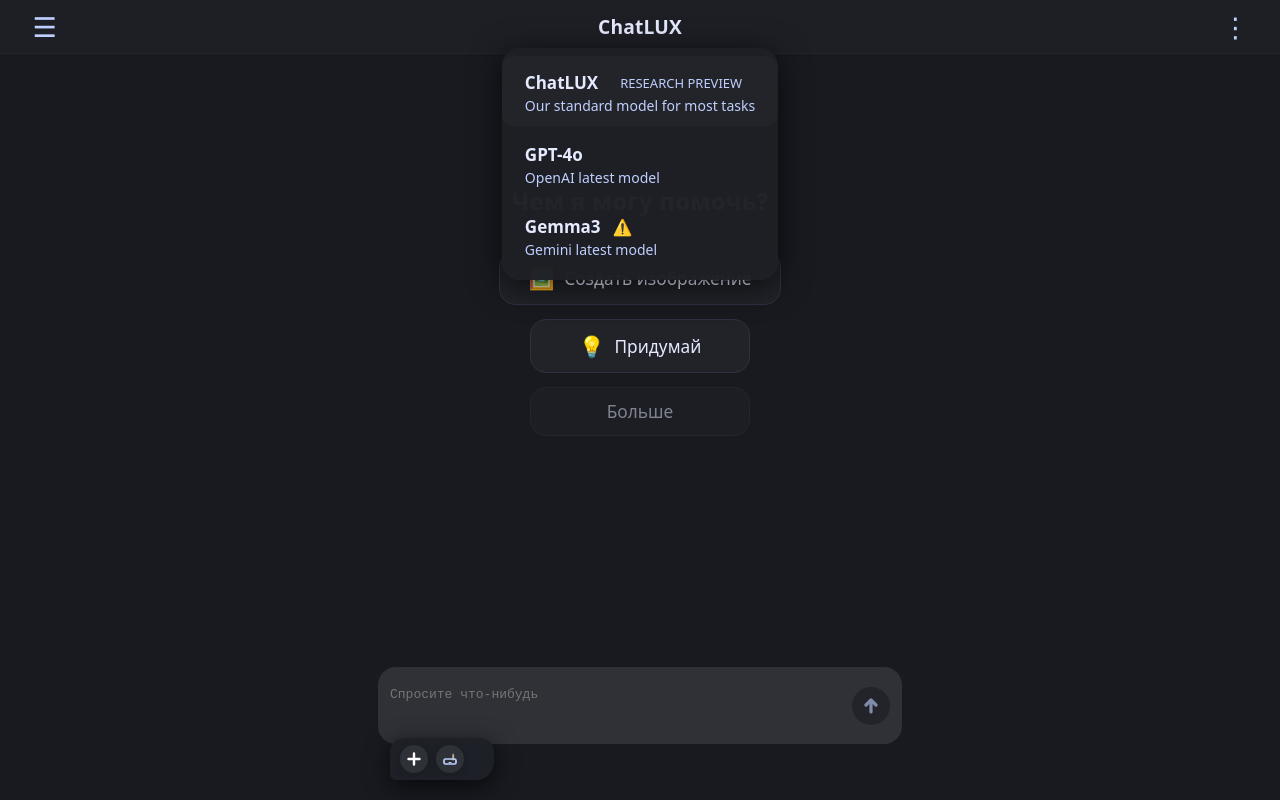
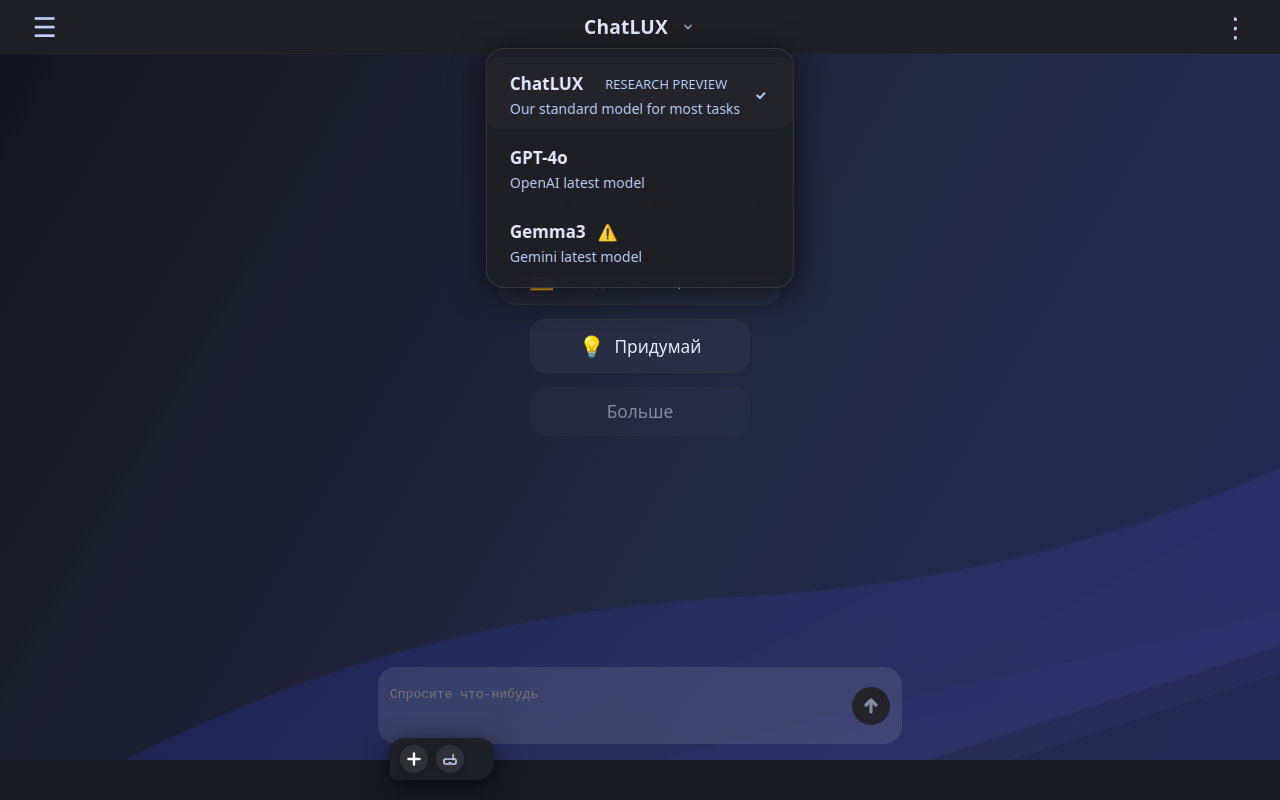
Before and after one commit to Chaynickk/ChatBot, a React (Vite) app in the folder ChatBot.Frontend/: page / in a window 1280 px wide. Both pictures are taken after a click on the button "ChatLUX". Built offline with nearby package versions, Linux system fonts and the light colour scheme.

Commit message:
init gradient

```diff
--- a/ChatBot.Frontend/src/components/ChatScreen.css
+++ b/ChatBot.Frontend/src/components/ChatScreen.css
@@ -11,6 +11,7 @@
   border-radius: 0;
   overflow: hidden;
   position: relative;
+  z-index: 1;
   align-items: stretch;
   justify-content: stretch;
   padding-bottom: 80px;
@@ -288,9 +289,11 @@
   position: absolute;
   left: 0;
   bottom: 44px;
-  background: rgba(30,32,38,0.98);
+  background: rgba(30, 32, 38, 0.75);
+  backdrop-filter: blur(8px);
+  border: 1px solid rgba(255, 255, 255, 0.1);
   border-radius: 18px;
-  box-shadow: 0 6px 32px 0 #000a;
+  box-shadow: 0 8px 32px rgba(0, 0, 0, 0.2);
   padding: 18px 16px 12px 16px;
   display: flex;
   flex-direction: column;
@@ -305,7 +308,7 @@
 }
 
 .feature-btn {
-  background: rgba(255,255,255,0.10);
+  background: rgba(255, 255, 255, 0.08);
   border: none;
   border-radius: 12px;
   color: #fff;
@@ -315,9 +318,10 @@
   cursor: pointer;
   transition: background 0.18s;
   text-align: left;
+  backdrop-filter: blur(4px);
 }
 .feature-btn:active {
-  background: #646cff33;
+  background: rgba(100, 108, 255, 0.15);
 }
 .feature-btn:focus, .feature-btn:active {
   outline: none !important;
@@ -538,3 +542,94 @@
     padding: 7px 10px 7px 7px;
   }
 }
+
+.background-waves {
+  position: absolute;
+  inset: 0;
+  width: 100vw;
+  height: 100vh;
+  z-index: -1;
+  pointer-events: none;
+  overflow: hidden;
+}
+
+.background-waves svg {
+  position: absolute;
+  top: 0; left: 0;
+  width: 120vw;
+  height: 120vh;
+  transform: rotate(-18deg);
+  min-width: 100vw;
+  min-height: 100vh;
+}
+
+.wave1 {
+  animation: waveMove1 12s ease-in-out infinite alternate;
+}
+.wave2 {
+  animation: waveMove2 16s ease-in-out infinite alternate;
+}
+
+@keyframes waveMove1 {
+  0% { transform: translateY(0) scaleX(1); opacity: 0.7; }
+  100% { transform: translateY(-30px) scaleX(1.04); opacity: 1; }
+}
+@keyframes waveMove2 {
+  0% { transform: translateY(0) scaleX(1); opacity: 0.5; }
+  100% { transform: translateY(40px) scaleX(0.98); opacity: 0.7; }
+}
+
+.background-gradient {
+  position: absolute;
+  inset: 0;
+  width: 100vw;
+  height: 100vh;
+  z-index: -2;
+  pointer-events: none;
+  background: linear-gradient(120deg, #181a20 0%, #232b3f 60%, #232b4f 100%);
+  animation: bgBreath 18s ease-in-out infinite alternate;
+}
+
+@keyframes bgBreath {
+  0%   { filter: brightness(1) contrast(1) hue-rotate(0deg); }
+  50%  { filter: brightness(1.13) contrast(1.09) hue-rotate(8deg); }
+  100% { filter: brightness(1) contrast(1) hue-rotate(0deg); }
+}
+
+.model-menu {
+  position: absolute;
+  top: calc(100% + 8px);
+  left: 50%;
+  transform: translateX(-50%);
+  background: rgba(30, 32, 38, 0.75);
+  backdrop-filter: blur(8px);
+  border: 1px solid rgba(255, 255, 255, 0.1);
+  border-radius: 18px;
+  box-shadow: 0 8px 32px rgba(0, 0, 0, 0.2);
+  padding: 8px 0;
+  min-width: 260px;
+  z-index: 1002;
+  display: flex;
+  flex-direction: column;
+  gap: 0;
+}
+
+.model-menu__item {
+  background: none;
+  color: #e6eaff;
+  text-align: left;
+  padding: 14px 22px 10px 22px;
+  font-size: 17px;
+  font-weight: 600;
+  cursor: pointer;
+  border-radius: 12px;
+  margin-bottom: 2px;
+  display: flex;
+  align-items: center;
+  justify-content: space-between;
+  backdrop-filter: blur(4px);
+}
+
+.model-menu__item:hover {
+  background: rgba(35, 36, 42, 0.4);
+}
--- a/ChatBot.Frontend/src/components/ChatScreen.tsx
+++ b/ChatBot.Frontend/src/components/ChatScreen.tsx
@@ -2,9 +2,28 @@
 import './ChatScreen.css';
 
 const features = [
-  { label: 'Улучшить промпт' },
-  { label: 'Стиль' },
-  { label: 'Отчёт' },
+  { label: 'Улучшить промпт', icon: (
+    <svg width="20" height="20" viewBox="0 0 20 20" fill="none">
+      <rect x="10.2" y="10.5" width="1.2" height="6" rx="0.6" transform="rotate(-35 10.2 10.5)" fill="#bfcfff"/>
+      <rect x="8.5" y="6.5" width="5" height="2" rx="1" fill="#fff" stroke="#bfcfff" strokeWidth="1"/>
+      <rect x="12.5" y="6.5" width="1.2" height="2" rx="0.6" fill="#bfcfff"/>
+      <g>
+        <path d="M15.5 5.5L15.8 6.1L16.5 6.3L15.8 6.5L15.5 7.1L15.2 6.5L14.5 6.3L15.2 6.1L15.5 5.5Z" stroke="#bfcfff" strokeWidth="0.5" fill="none"/>
+        <path d="M13.2 4.2L13.4 4.6L13.9 4.7L13.4 4.9L13.2 5.3L13 4.9L12.5 4.7L13 4.6L13.2 4.2Z" stroke="#bfcfff" strokeWidth="0.4" fill="none"/>
+        <path d="M16.5 8.2L16.7 8.5L17.1 8.6L16.7 8.7L16.5 9L16.3 8.7L15.9 8.6L16.3 8.5L16.5 8.2Z" stroke="#bfcfff" strokeWidth="0.3" fill="none"/>
+      </g>
+    </svg>
+  ) },
+  { label: 'Стиль', icon: (
+    <div style={{position: 'relative', width: 20, height: 20}}>
+      <svg width="20" height="20" viewBox="0 0 20 20" fill="none" style={{position: 'absolute', left: 0, top: 0}}><circle cx="10" cy="10" r="8" fill="#bfcfff" opacity="0.2"/><path d="M7 10C7 11.5 8.5 13 10 13C11.5 13 13 11.5 13 10C13 8.5 11.5 7 10 7C8.5 7 7 8.5 7 10Z" fill="#bfcfff"/></svg>
+      <svg width="20" height="20" viewBox="0 0 20 20" fill="none" style={{position: 'absolute', left: 4, top: 4}}><circle cx="10" cy="10" r="8" fill="#bfcfff" opacity="0.2"/><path d="M7 10C7 11.5 8.5 13 10 13C11.5 13 13 11.5 13 10C13 8.5 11.5 7 10 7C8.5 7 7 8.5 7 10Z" fill="#bfcfff"/></svg>
+      <svg width="20" height="20" viewBox="0 0 20 20" fill="none" style={{position: 'absolute', left: 8, top: 8}}><circle cx="10" cy="10" r="8" fill="#bfcfff"/><path d="M7 10C7 11.5 8.5 13 10 13C11.5 13 13 11.5 13 10C13 8.5 11.5 7 10 7C8.5 7 7 8.5 7 10Z" fill="#181a20"/></svg>
+    </div>
+  ) },
+  { label: 'Отчёт', icon: (
+    <svg width="20" height="20" viewBox="0 0 20 20" fill="none"><rect x="4" y="4" width="12" height="16" rx="1.5" stroke="#bfcfff" strokeWidth="1.5"/><path d="M7 8h6M7 11h6M7 14h3" stroke="#bfcfff" strokeWidth="1.5" strokeLinecap="round"/></svg>
+  ) },
 ];
 
 const attachments = [
@@ -136,6 +155,8 @@
     { name: 'Gemma3', desc: 'Gemini latest model' },
   ];
   const isMobileApp = useIsMobileWebApp();
+  const [wavesEnabled, setWavesEnabled] = useState(true);
+  const [showSettingsMenu, setShowSettingsMenu] = useState(false);
 
   useEffect(() => {
     if (textareaRef.current) {
@@ -189,6 +210,25 @@
 
   return (
     <div className={`chat-root ${isMobileApp ? 'mobile-app' : 'desktop-app'}`}>
+      {wavesEnabled && <div className="background-gradient" aria-hidden="true"></div>}
+      {wavesEnabled && (
+        <div className="background-waves" aria-hidden="true">
+          <svg width="100%" height="100%" viewBox="0 0 1440 900" preserveAspectRatio="none" style={{position: 'absolute', top: 0, left: 0, width: '120vw', height: '120vh', transform: 'translate(-10vw, -8vh) rotate(-18deg)'}}>
+            <defs>
+              <linearGradient id="waveGradient1" x1="0" y1="0" x2="1" y2="1">
+                <stop offset="0%" stopColor="#232bff" stopOpacity="0.18"/>
+                <stop offset="100%" stopColor="#646cff" stopOpacity="0.10"/>
+              </linearGradient>
+              <linearGradient id="waveGradient2" x1="0" y1="1" x2="1" y2="0">
+                <stop offset="0%" stopColor="#bfcfff" stopOpacity="0.08"/>
+                <stop offset="100%" stopColor="#232bff" stopOpacity="0.06"/>
+              </linearGradient>
+            </defs>
+            <path className="wave1" d="M0,700 Q360,600 720,700 T1440,700 V900 H0Z" fill="url(#waveGradient1)"/>
+            <path className="wave2" d="M0,800 Q480,750 960,800 T1440,800 V900 H0Z" fill="url(#waveGradient2)"/>
+          </svg>
+        </div>
+      )}
       {/* Sidebar */}
       <Sidebar
         open={sidebarOpen}
@@ -212,10 +252,13 @@
         <div style={{flex: 1, display: 'flex', justifyContent: 'center', position: 'relative'}}>
           <button
             className="chat-topbar__title"
-            style={{background: 'none', border: 'none', color: '#e6eaff', fontWeight: 600, fontSize: '1.2em', cursor: 'pointer', padding: 0}}
+            style={{background: 'none', border: 'none', color: '#e6eaff', fontWeight: 600, fontSize: '1.2em', cursor: 'pointer', padding: 0, display: 'flex', alignItems: 'center', gap: 8}}
             onClick={() => setModelMenuOpen(v => !v)}
           >
             {selectedModel.name}
+            <svg width="16" height="16" viewBox="0 0 20 20" fill="none" style={{marginLeft: 4, opacity: 0.7}}>
+              <path d="M6 8l4 4 4-4" stroke="#bfcfff" strokeWidth="2" strokeLinecap="round" strokeLinejoin="round"/>
+            </svg>
           </button>
           {modelMenuOpen && (
             <div
@@ -251,9 +294,13 @@
                     cursor: 'pointer',
                     borderRadius: 12,
                     marginBottom: 2,
+                    display: 'flex',
+                    alignItems: 'center',
+                    justifyContent: 'space-between',
                   }}
                   onClick={() => { setSelectedModel(m); setModelMenuOpen(false); }}
                 >
+                  <div style={{display: 'flex', flexDirection: 'column', alignItems: 'flex-start', gap: 2}}>
                     <div style={{display: 'flex', alignItems: 'center', gap: 8}}>
                       <span>{m.name}</span>
                       {m.name === 'Gemma3' && (
@@ -264,14 +311,59 @@
                       )}
                     </div>
                     <div style={{fontSize: 14, color: '#bfcfff', fontWeight: 400, marginTop: 2}}>{m.desc}</div>
+                  </div>
+                  {selectedModel.name === m.name && (
+                    <svg width="18" height="18" viewBox="0 0 20 20" fill="none" style={{marginLeft: 12}}>
+                      <path d="M6 10.5l3 3 5-5.5" stroke="#bfcfff" strokeWidth="2.2" strokeLinecap="round" strokeLinejoin="round"/>
+                    </svg>
+                  )}
                 </button>
               ))}
             </div>
           )}
         </div>
-        <button className="chat-topbar__icon" title="Профиль/настройки">
+        <div style={{position: 'relative'}}>
+          <button className="chat-topbar__icon" title="Профиль/настройки" onClick={() => setShowSettingsMenu(v => !v)}>
             <span role="img" aria-label="profile">⋮</span>
           </button>
+          {showSettingsMenu && (
+            <div style={{
+              position: 'absolute',
+              top: 'calc(100% + 8px)',
+              right: 0,
+              background: 'rgba(30,32,38,0.98)',
+              borderRadius: 14,
+              boxShadow: '0 6px 24px 0 #000a',
+              padding: '8px 0',
+              minWidth: 180,
+              zIndex: 2005,
+              display: 'flex',
+              flexDirection: 'column',
+              gap: 0,
+            }}>
+              <button
+                style={{
+                  background: 'none',
+                  color: '#e6eaff',
+                  textAlign: 'left',
+                  padding: '12px 22px',
+                  fontSize: 16,
+                  fontWeight: 500,
+                  cursor: 'pointer',
+                  border: 'none',
+                  borderRadius: 10,
+                  display: 'flex',
+                  alignItems: 'center',
+                  gap: 10,
+                }}
+                onClick={() => setWavesEnabled(v => !v)}
+              >
+                <span style={{flex: 1}}>Включить анимацию</span>
+                <input type="checkbox" checked={wavesEnabled} readOnly style={{accentColor: '#646cff', width: 18, height: 18}} />
+              </button>
+            </div>
+          )}
+        </div>
       </div>
 
       {/* Центральная часть */}
@@ -344,7 +436,10 @@
             {showFeatures && (
               <div className="features-panel" ref={featuresPanelRef}>
                 {features.map(f => (
-                  <button key={f.label} className="feature-btn">{f.label}</button>
+                  <button key={f.label} className="feature-btn">
+                    <span style={{marginRight: 10, display: 'inline-flex', alignItems: 'center'}}>{f.icon}</span>
+                    {f.label}
+                  </button>
                 ))}
               </div>
             )}
```
Lines whose indentation alone changed are shown as unchanged.
